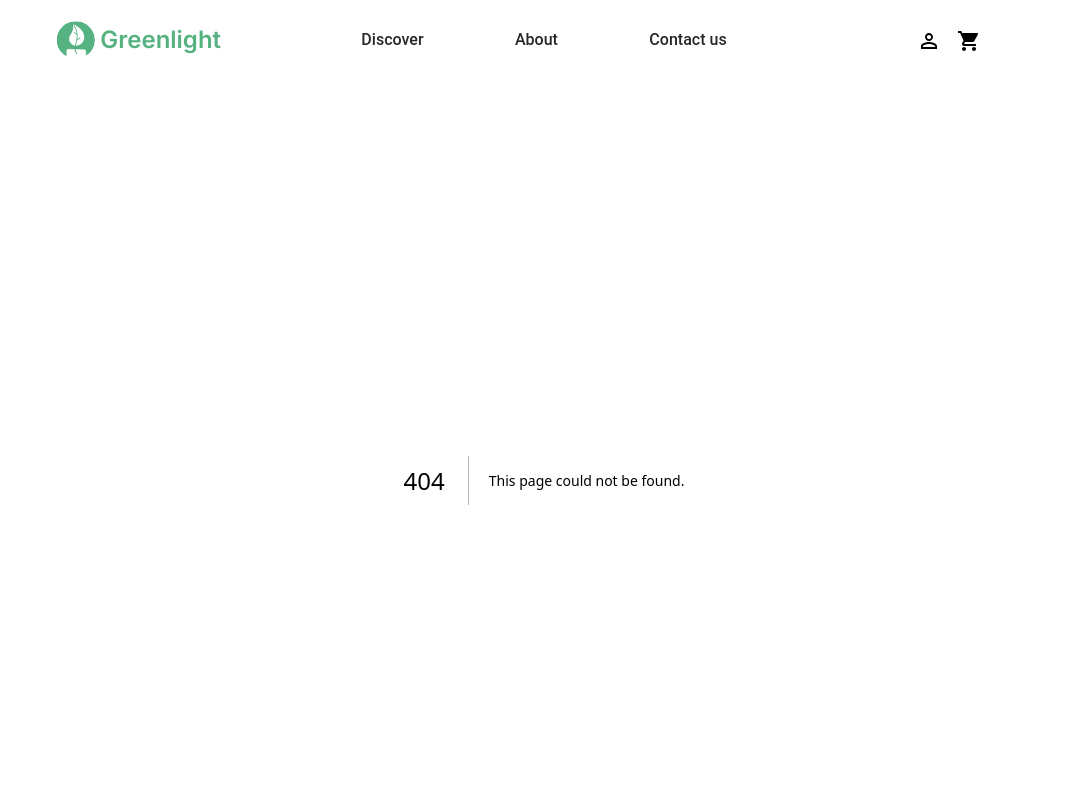
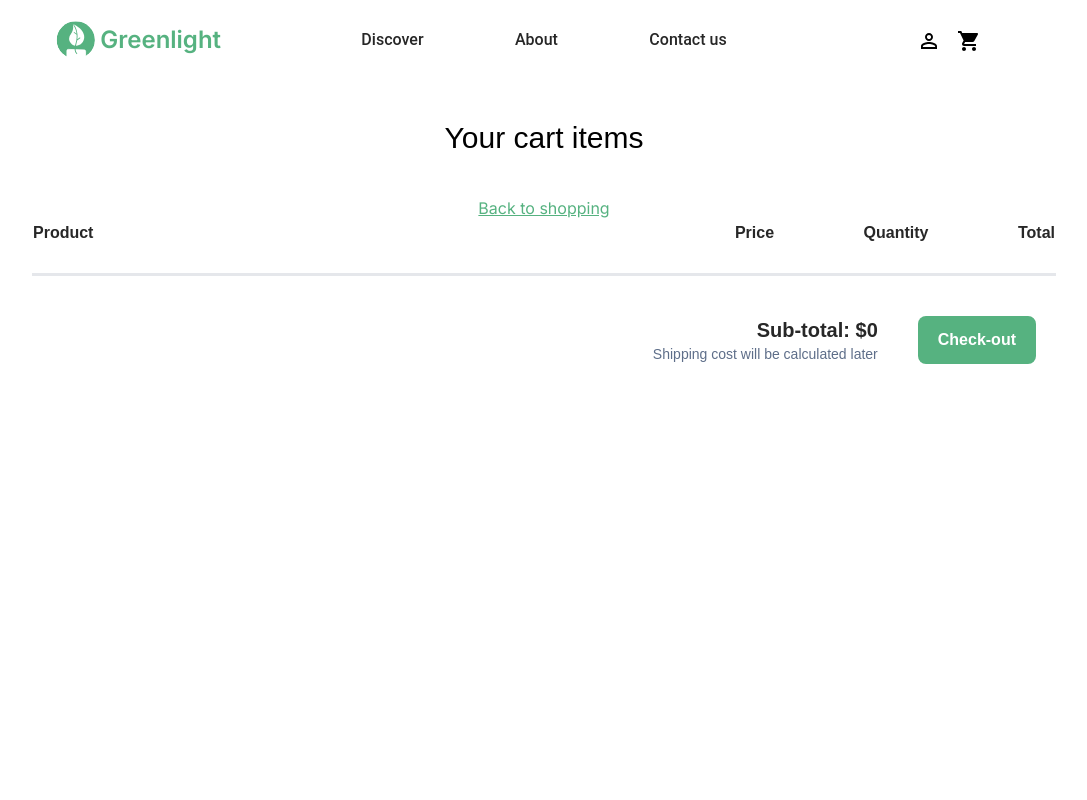
Before and after one commit to XooTB/greenlight, a Next.js app: page /cart in a window 1280 px wide. Before the commit this address had no page. Shown: the top 800 px of the page, without its empty margins (96-1183 px from the left). Built offline with nearby package versions, Linux system fonts and the light colour scheme.

Commit message:
Added and Improved Cart Funcionality

```diff
--- /dev/null
+++ b/app/cart/page.tsx
@@ -0,0 +1,33 @@
+import React from "react";
+import Link from "next/link";
+import CartProduct from "components/CartProducts";
+import CartTotal from "components/CartTotal";
+
+const page = () => {
+  return (
+    <div className="min-h-screen">
+      <div className="flex flex-col items-center pt-10">
+        <h1 className="text-3xl font-poppins font-medium">Your cart items</h1>
+        <Link href="/products" className="text-green underline pt-10">
+          <p>Back to shopping</p>
+        </Link>
+      </div>
+      <div className="px-32">
+        <table className="w-full border-b">
+          <thead className="font-poppins font-medium text-black border-b-[1px] flex justify-between">
+            <tr className="w-full font-poppins font-medium text-black border-b-[1px] flex justify-between">
+              <th className="w-[60%] pb-7 text-left">Product</th>
+              <th className="pb-7">Price</th>
+              <th className="pb-7">Quantity</th>
+              <th className="pb-7">Total</th>
+            </tr>
+          </thead>
+          <CartProduct />
+        </table>
+        <CartTotal />
+      </div>
+    </div>
+  );
+};
+
+export default page;
--- a/app/products/[productID]/page.tsx
+++ b/app/products/[productID]/page.tsx
@@ -1,10 +1,12 @@
 "use client";
-import React, { useEffect } from "react";
+import React, { useEffect, useState } from "react";
 import { ShoppingCartOutlined, Add } from "@mui/icons-material";
 import useGetProductDetails from "hooks/useGetProductDetails";
 import useFile from "hooks/useFile";
 import Quantity from "components/Quantity";
 import OrderTypeForm from "components/OrderTypeForm";
+import { useCart } from "@store/store";
+import { cartItem } from "@/interfaces/product";
 
 interface productPageProps {
   params: { productID: string };
@@ -14,10 +16,23 @@ const page = ({ params }: productPageProps) => {
   const ID = params.productID;
   const { isLoading, data, getDetails } = useGetProductDetails();
   const imageUrl = useFile(data, data?.image);
+  const [quantity, setQuantity] = useState<number>(1);
+  const { add } = useCart();
 
   useEffect(() => {
     getDetails(ID);
   }, []);
+
+  const handleAddToCart = () => {
+    const item: cartItem = {
+      id: ID,
+      title: data?.title,
+      price: data?.price,
+      imageUrl,
+      quantity,
+    };
+    add(item);
+  };
 
   return (
     <div className="min-h-screen flex">
@@ -39,11 +54,14 @@ const page = ({ params }: productPageProps) => {
             <p className="text-green text-xl font-medium mb-5">
               ${data?.price}
             </p>
-            <Quantity />
+            <Quantity quantity={quantity} setQuantity={setQuantity} />
           </div>
           <div className="w-1/2">
             <OrderTypeForm />
-            <button className="bg-green text-white px-5 py-2 mt-5 hover:bg-grey rounded-md">
+            <button
+              className="bg-green text-white px-5 py-2 mt-5 hover:bg-grey rounded-md"
+              onClick={handleAddToCart}
+            >
               <ShoppingCartOutlined className="text-white" /> Add to Cart
             </button>
           </div>
--- /dev/null
+++ b/components/CartProductView.tsx
@@ -0,0 +1,39 @@
+import React from "react";
+import { cartItem } from "@/interfaces/product";
+import { useCart } from "@/store/store";
+
+interface cartProductViewProps {
+  product: cartItem;
+}
+
+const CartProductView = ({ product }: cartProductViewProps) => {
+  const { remove } = useCart();
+  const handleClick = () => {
+    remove(product.id);
+  };
+  return (
+    <tr className="font-poppins font-medium text-black border-b-[1px] flex justify-between items-center px-2">
+      <td className="min-w-[60%] pb-3">
+        <div className="flex">
+          <img src={product.imageUrl} className="w-52" />
+          <div className="flex flex-col justify-center items-start">
+            <h2 className="text-2xl">{product.title} GreenLight</h2>
+            <button
+              className="text-green underline hover:text-red-500 font-medium text-sm"
+              onClick={handleClick}
+            >
+              Remove
+            </button>
+          </div>
+        </div>
+      </td>
+      <td className="pb-3 font-medium">${product.price}</td>
+      <td className="pb-3">{product.quantity}</td>
+      <td className="pb-3 font-semibold">
+        ${product.price * product.quantity}
+      </td>
+    </tr>
+  );
+};
+
+export default CartProductView;
--- /dev/null
+++ b/components/CartProducts.tsx
@@ -0,0 +1,17 @@
+"use client";
+import { useCart } from "@/store/store";
+import React from "react";
+import CartProductView from "./CartProductView";
+
+const CartProducts = () => {
+  const { cart } = useCart();
+  return (
+    <tbody>
+      {cart?.map((item, i) => (
+        <CartProductView product={item} key={i} />
+      ))}
+    </tbody>
+  );
+};
+
+export default CartProducts;
--- /dev/null
+++ b/components/CartTotal.tsx
@@ -0,0 +1,27 @@
+"use client";
+import React from "react";
+import { useCart } from "store/store";
+import { countCartTotal } from "lib/utils";
+
+const CartTotal = () => {
+  const { cart } = useCart();
+  const total = countCartTotal(cart);
+
+  return (
+    <div className="px-5 py-10 flex justify-end gap-10">
+      <div className="font-poppins flex flex-col items-end">
+        <h1 className="font-semibold text-xl text-black">
+          Sub-total: ${total}
+        </h1>
+        <p className="text-grey text-sm">
+          Shipping cost will be calculated later
+        </p>
+      </div>
+      <button className="bg-green text-white font-poppins px-5 py-1 rounded-lg font-semibold">
+        Check-out
+      </button>
+    </div>
+  );
+};
+
+export default CartTotal;
--- a/components/Quantity.tsx
+++ b/components/Quantity.tsx
@@ -1,13 +1,19 @@
 import React, { useState } from "react";
+import { Dispatch, SetStateAction } from "react";
 
-const Quantity = () => {
+interface quantityProps {
+  quantity: number;
+  setQuantity: Dispatch<SetStateAction<number>>;
+}
+
+const Quantity = ({ quantity, setQuantity }: quantityProps) => {
   const [count, setCount] = useState(1);
   const handleIncrement = () => {
-    setCount(count + 1);
+    setQuantity(quantity + 1);
   };
   const handleDecrement = () => {
     if (count > 0) {
-      setCount(count - 1);
+      setQuantity(quantity - 1);
     }
   };
 
@@ -21,7 +27,7 @@ const Quantity = () => {
         >
           -
         </button>
-        <p className="w-2/4 text-center text-black">{count}</p>
+        <p className="w-2/4 text-center text-black">{quantity}</p>
         <button
           onClick={handleIncrement}
           className="hover:bg-gray-200 w-1/4 py-2 px-2"
--- /dev/null
+++ b/interfaces/product.ts
@@ -0,0 +1,11 @@
+import { RecordModel } from "pocketbase";
+
+export interface cartItem {
+  id: string;
+  title: string;
+  price: number;
+  imageUrl: string;
+  quantity: number;
+  subscription?: boolean;
+  weeks?: number;
+}
--- a/lib/utils.ts
+++ b/lib/utils.ts
@@ -1,6 +1,19 @@
-import { type ClassValue, clsx } from "clsx"
-import { twMerge } from "tailwind-merge"
+import { type ClassValue, clsx } from "clsx";
+import { twMerge } from "tailwind-merge";
+import { cartItem } from "@/interfaces/product";
 
 export function cn(...inputs: ClassValue[]) {
-  return twMerge(clsx(inputs))
+  return twMerge(clsx(inputs));
 }
+
+export function countCartTotal(array: cartItem[]) {
+  let total = 0;
+  array.forEach((item) => {
+    if (item.quantity) {
+      total += item.quantity * item.price;
+    } else {
+      total += item.price;
+    }
+  });
+  return total;
+}
--- a/package.json
+++ b/package.json
@@ -30,6 +30,7 @@
     "tailwind-merge": "^1.14.0",
     "tailwindcss": "3.3.3",
     "tailwindcss-animate": "^1.0.7",
-    "typescript": "5.2.2"
+    "typescript": "5.2.2",
+    "zustand": "^4.4.1"
   }
 }
--- /dev/null
+++ b/store/store.ts
@@ -0,0 +1,35 @@
+import { create } from "zustand";
+import { RecordModel } from "pocketbase";
+import { cartItem } from "@/interfaces/product";
+
+type Store = {
+  cart: cartItem[];
+  add: (product: cartItem) => void;
+  remove: (productID: string) => void;
+};
+
+export const useCart = create<Store>()((set) => ({
+  cart: [],
+  add: (product: cartItem) => {
+    set((state) => {
+      if (state.cart.findIndex((e) => e.id === product.id) > -1) {
+        const updatedArr = state.cart.map((item) => {
+          if (item.id === product.id) {
+            item.quantity += product.quantity;
+            return item;
+          } else {
+            return item;
+          }
+        });
+        return { cart: [...updatedArr] };
+      } else {
+        return { cart: [...state.cart, product] };
+      }
+    });
+  },
+  remove: (productID: string) => {
+    set((state) => ({
+      cart: [...state.cart.filter((item) => item.id !== productID)],
+    }));
+  },
+}));
--- a/tailwind.config.ts
+++ b/tailwind.config.ts
@@ -61,11 +61,6 @@ module.exports = {
           foreground: "hsl(var(--card-foreground))",
         },
       },
-      borderRadius: {
-        lg: "var(--radius)",
-        md: "calc(var(--radius) - 2px)",
-        sm: "calc(var(--radius) - 4px)",
-      },
       keyframes: {
         "accordion-down": {
           from: { height: 0 },
--- a/tsconfig.json
+++ b/tsconfig.json
@@ -26,7 +26,8 @@
       "@/contexts/*": ["contexts/"],
       "@/hooks/*": ["hooks/"],
       "@/atoms/*": ["atoms/"],
-      "@/assets/*": ["assets/"]
+      "@/assets/*": ["assets/"],
+      "@store/*": ["store/*"]
     }
   },
   "include": ["next-env.d.ts", "**/*.ts", "**/*.tsx", ".next/types/**/*.ts"],
```
Also changed, not shown: 1 other file (tests, documents, lock files or other folders).
